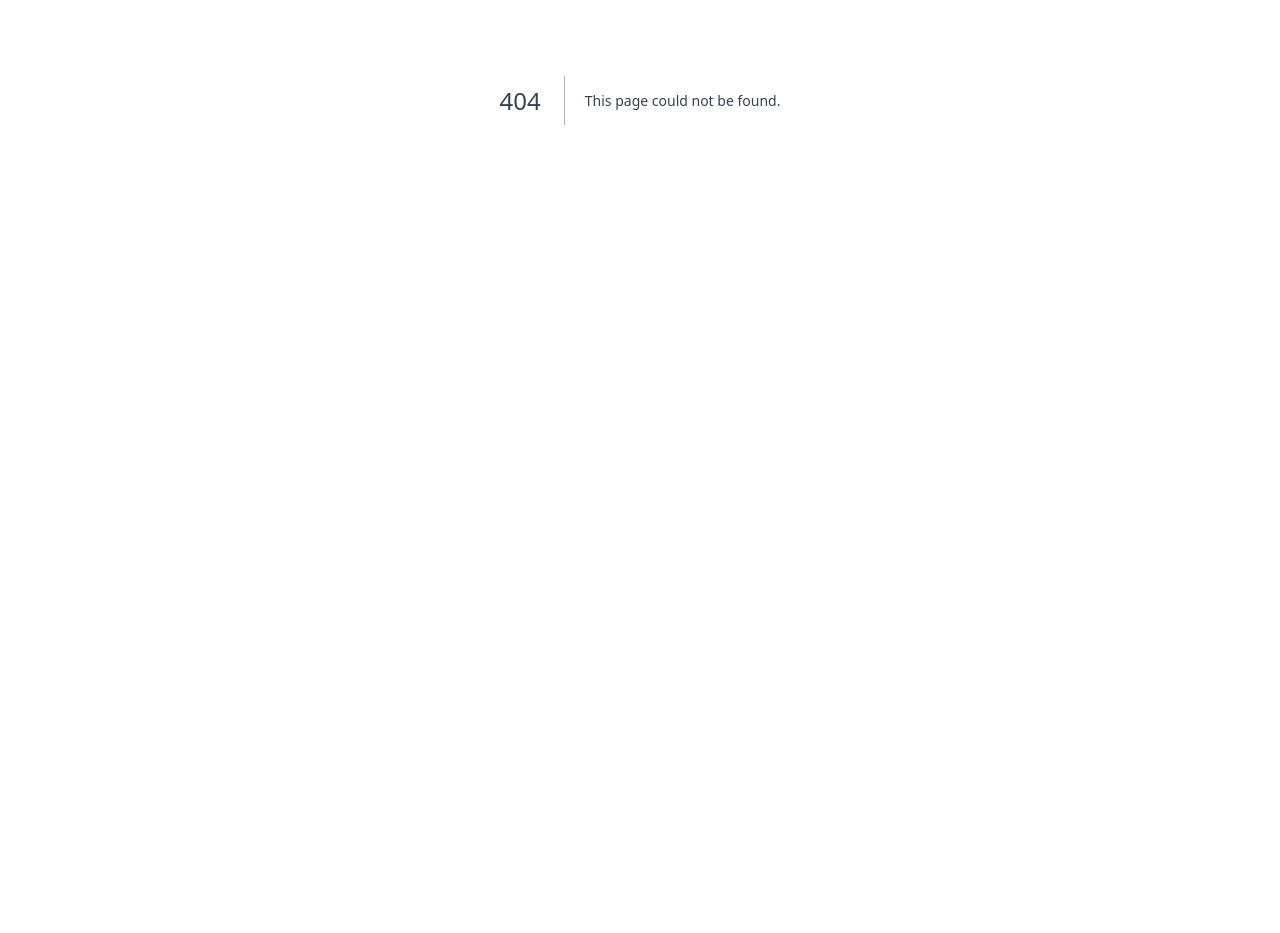
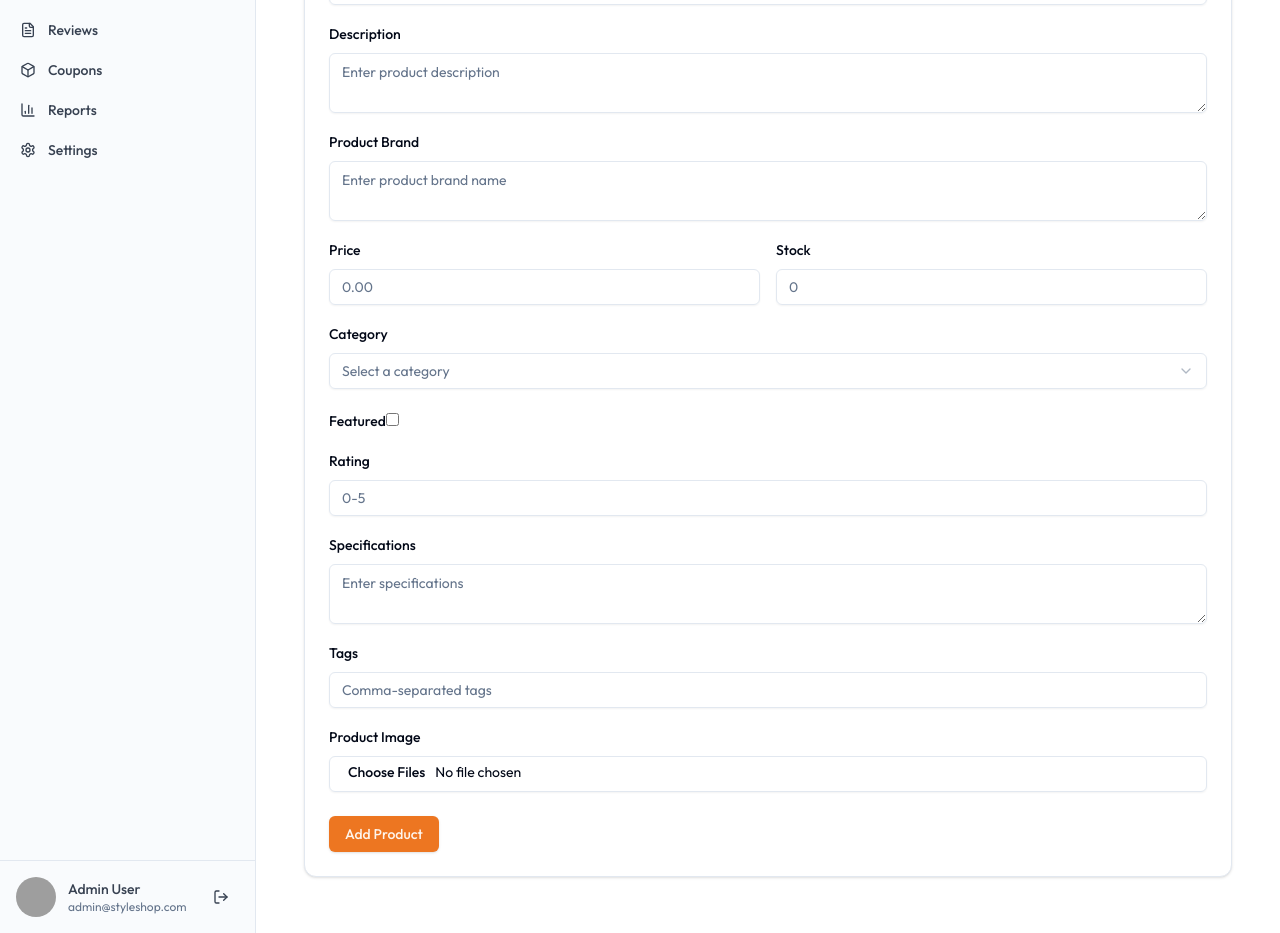
Before and after one commit to 5a1n1hritik/NextBazaar_E-commerce-, a Next.js app in the folder nextbazaar/: page /seller/products/add in a window 1280 px wide. Before the commit this address had no page. Shown: the part 300-1233 px from the top of the page. Before the commit the page ends 800 px from the top, so only its background shows below. Built offline with nearby package versions, Linux system fonts and the light colour scheme; grey boxes are pictures that could not be loaded.

Commit message:
feat(admin): Add Add Product Page in Admin Dashboard
- Created `Add Product` page in the Admin Dashboard.
- Designed UI for adding new products (functionality to be implemented later).

```diff
--- /dev/null
+++ b/nextbazaar/src/app/seller/products/add/page.tsx
@@ -0,0 +1,256 @@
+"use client";
+
+import { useState } from "react";
+import axios from "axios";
+import { Button } from "@/components/ui/button";
+import { Input } from "@/components/ui/input";
+import { Label } from "@/components/ui/label";
+import { Textarea } from "@/components/ui/textarea";
+import {
+  Select,
+  SelectContent,
+  SelectItem,
+  SelectTrigger,
+  SelectValue,
+} from "@/components/ui/select";
+import {
+  Card,
+  CardContent,
+  CardFooter,
+  CardHeader,
+  CardTitle,
+} from "@/components/ui/card";
+
+const AddProductPage = () => {
+  const [formData, setFormData] = useState<{
+    name: string;
+    description: string;
+    brand: string;
+    price: string;
+    discount: string;
+    category: string;
+    images: string[];
+    stock: string;
+    featured: boolean;
+    rating: string;
+    specifications: string;
+    tags: string;
+  }>({
+    name: "",
+    description: "",
+    brand: "",
+    price: "",
+    discount: "",
+    category: "",
+    images: [],
+    stock: "",
+    featured: false,
+    rating: "",
+    specifications: "",
+    tags: "",
+  });
+
+  const handleChange = (
+    e: React.ChangeEvent<HTMLInputElement | HTMLTextAreaElement>
+  ) => {
+    setFormData({ ...formData, [e.target.id]: e.target.value });
+  };
+
+  const handleCategoryChange = (category: string) => {
+    setFormData({ ...formData, category });
+  };
+
+  const handleImageUpload = async (e: React.ChangeEvent<HTMLInputElement>) => {
+    const files = e.target.files;
+    if (files) {
+      const imageUrls: string[] = await Promise.all(
+        Array.from(files).map((file) => {
+          return new Promise<string>((resolve) => {
+            const reader = new FileReader();
+            reader.onloadend = () => resolve(reader.result as string);
+            reader.readAsDataURL(file);
+          });
+        })
+      );
+      setFormData((prev) => ({ ...prev, images: imageUrls }));
+    }
+  };
+
+
+  const handleSubmit = async (e: React.FormEvent) => {
+    e.preventDefault();
+    const data = {
+        ...formData,
+        price: Number(formData.price),
+        featured: Boolean(formData.featured),
+        stock: Number(formData.stock),
+        rating: Number(formData.rating),
+        discount: formData.discount ? Number(formData.discount) : 0,
+        specifications: formData.specifications.split("\n"),
+        tags: formData.tags.split(",").map(tag => tag.trim()),
+      };
+    console.log("Sending Data:", formData);
+    try {
+      const response = await axios.post("/api/products", data, {
+        headers: {
+          "Content-Type": "application/json",
+        },
+      });
+      alert(
+        response.data.success
+          ? "Product added successfully"
+          : response.data.error
+      );
+      console.log("Response Data:", response.data);
+      if (response.data.success) {
+        setFormData({
+          name: "",
+          description: "",
+          brand: "",
+          price: "",
+          discount: "",
+          category: "",
+          images: [],
+          stock: "",
+          featured: false,
+          rating: "",
+          specifications: "",
+          tags: "",
+        });
+      }
+    } catch (error: any) {
+      console.error("Error adding product", error.response.data || error.message);
+      alert("Failed to add product.");
+    }
+  };
+
+  return (
+    <div className="container px-4 md:px-6 py-8">
+      <h1 className="text-3xl font-bold mb-6">Add New Product</h1>
+      <Card>
+        <CardHeader>
+          <CardTitle>Product Details</CardTitle>
+        </CardHeader>
+        <CardContent className="space-y-4">
+          <div className="space-y-2">
+            <Label htmlFor="name">Product Name</Label>
+            <Input
+              id="name"
+              value={formData.name}
+              onChange={handleChange}
+              placeholder="Enter product name"
+            />
+          </div>
+          <div className="space-y-2">
+            <Label htmlFor="description">Description</Label>
+            <Textarea
+              id="description"
+              value={formData.description}
+              onChange={handleChange}
+              placeholder="Enter product description"
+            />
+          </div>
+          <div className="space-y-2">
+            <Label htmlFor="brand">Product Brand</Label>
+            <Textarea
+              id="brand"
+              value={formData.brand}
+              onChange={handleChange}
+              placeholder="Enter product brand name"
+            />
+          </div>
+          <div className="grid grid-cols-2 gap-4">
+            <div className="space-y-2">
+              <Label htmlFor="price">Price</Label>
+              <Input
+                id="price"
+                type="number"
+                value={formData.price}
+                onChange={handleChange}
+                placeholder="0.00"
+              />
+            </div>
+            <div className="space-y-2">
+              <Label htmlFor="stock">Stock</Label>
+              <Input
+                id="stock"
+                type="number"
+                value={formData.stock}
+                onChange={handleChange}
+                placeholder="0"
+              />
+            </div>
+          </div>
+          <div className="space-y-2">
+            <Label htmlFor="category">Category</Label>
+            <Select onValueChange={handleCategoryChange} value={formData.category}>
+              <SelectTrigger id="category">
+              <SelectValue placeholder="Select a category" />
+              </SelectTrigger>
+              <SelectContent>
+                <SelectItem value="Clothing">Clothing</SelectItem>
+                <SelectItem value="Electronics">Electronics</SelectItem>
+                <SelectItem value="Furniture">Furniture</SelectItem>
+                <SelectItem value="Accessories">Accessories</SelectItem>
+                <SelectItem value="Home">Home</SelectItem>
+              </SelectContent>
+            </Select>
+          </div>
+          <div className="space-y-2">
+            <Label htmlFor="featured">Featured</Label>
+            <input
+              id="featured"
+              type="checkbox"
+              checked={formData.featured}
+              onChange={() =>
+                setFormData((prev) => ({ ...prev, featured: !prev.featured }))
+              }
+            />
+          </div>
+          <div className="space-y-2">
+            <Label htmlFor="rating">Rating</Label>
+            <Input
+              id="rating"
+              type="number"
+              value={formData.rating}
+              onChange={handleChange}
+              placeholder="0-5"
+            />
+          </div>
+          <div className="space-y-2">
+            <Label htmlFor="specifications">Specifications</Label>
+            <Textarea
+              id="specifications"
+              value={formData.specifications}
+              onChange={handleChange}
+              placeholder="Enter specifications"
+            />
+          </div>
+          <div className="space-y-2">
+            <Label htmlFor="tags">Tags</Label>
+            <Input
+              id="tags"
+              value={formData.tags}
+              onChange={handleChange}
+              placeholder="Comma-separated tags"
+            />
+          </div>
+          <div className="space-y-2">
+            <Label htmlFor="image">Product Image</Label>
+            <Input
+              id="image"
+              type="file"
+              multiple
+              onChange={handleImageUpload}
+            />
+          </div>
+        </CardContent>
+        <CardFooter>
+          <Button onClick={handleSubmit}>Add Product</Button>
+        </CardFooter>
+      </Card>
+    </div>
+  );
+};
+
+export default AddProductPage;
--- a/nextbazaar/src/app/seller/products/page.tsx
+++ b/nextbazaar/src/app/seller/products/page.tsx
@@ -104,10 +104,15 @@ export default function ProductsPage() {
               Manage your product inventory and details
             </p>
           </div>
-          <Button>
-            <Plus className="h-4 w-4 mr-2" />
-            Add Product
-          </Button>
+          <Link href="/seller/products/add">
+            <Button
+              variant="outline"
+              className="flex items-center bg-primary text-primary-foreground"
+            >
+              <Plus className="h-4 w-4 mr-2" />
+              Add Product
+            </Button>
+          </Link>
         </div>
 
         <div className="flex flex-col md:flex-row gap-4 items-center justify-between">
```
